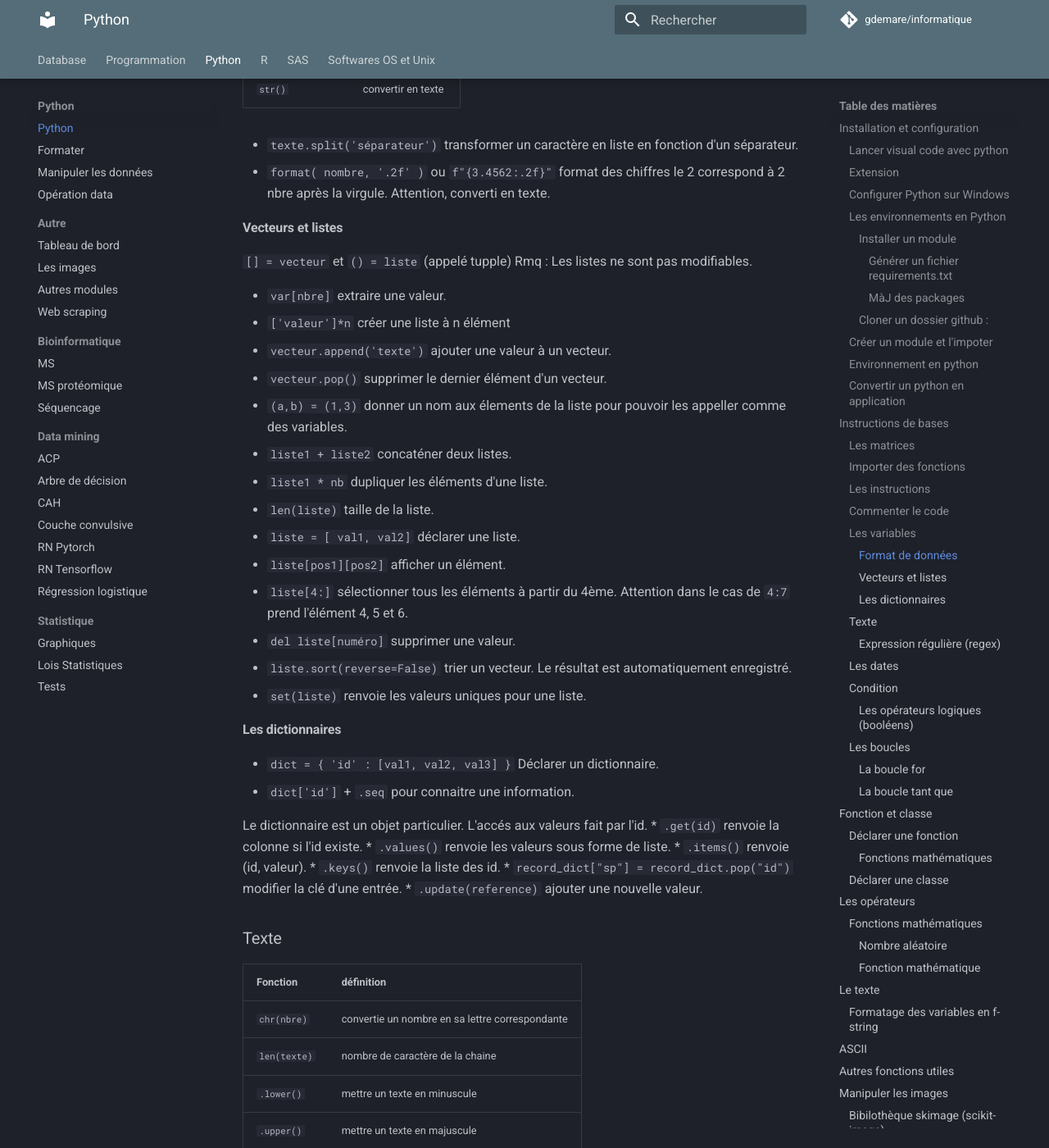
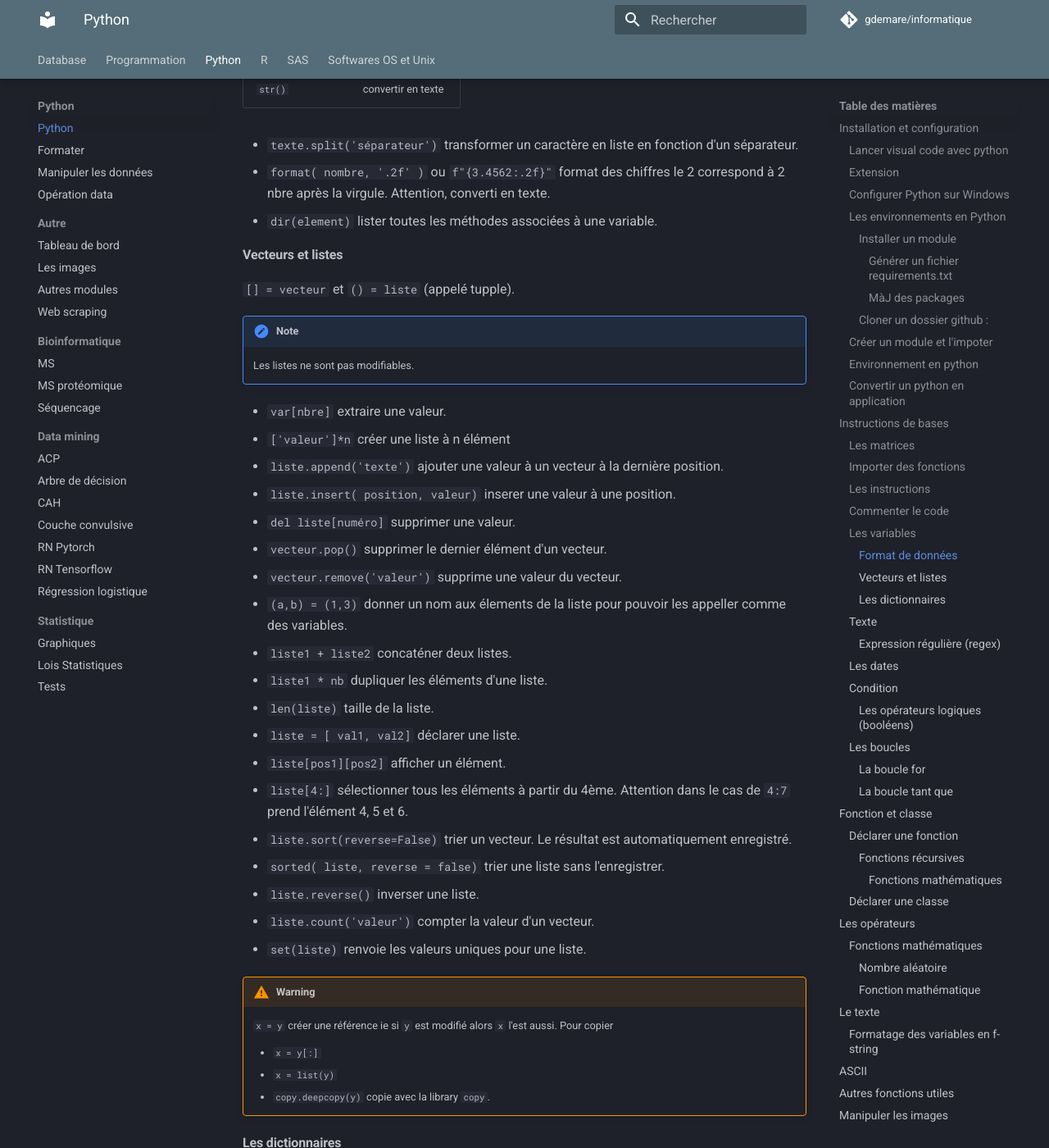
Before and after one commit to gdemare/Informatique, an MkDocs documentation site: the page built from docs/python/python_py.md, in a window 1280 px wide and 1400 px high, scrolled down 4035 px. Shown: the whole window at 82% size. Built offline with MkDocs 1.6.1 and Material for MkDocs 9.7.7, drawn with Linux system fonts in a browser that asks for light colours; comment, search, counter and statistics services are not loaded; some of the changed text lies outside the part shown.

Commit message:
Update python_py.md

````diff
--- a/docs/python/python_py.md
+++ b/docs/python/python_py.md
@@ -156,15 +156,22 @@ Fonction		| Définition
 
 * `texte.split('séparateur')` transformer un caractère en liste en fonction d'un séparateur.
 * `format( nombre, '.2f' )` ou `f"{3.4562:.2f}"` format des chiffres le 2 correspond à 2 nbre après la virgule. Attention, converti en texte.
+* `dir(element)` lister toutes les méthodes associées à une variable.
 
 #### Vecteurs et listes
 
-`[] = vecteur` et `() = liste` (appelé tupple) Rmq : Les listes ne sont pas modifiables.
+`[] = vecteur` et `() = liste` (appelé tupple).
+
+!!! note
+	Les listes ne sont pas modifiables.
 
 * `var[nbre]` extraire une valeur.
 * `['valeur']*n` créer une liste à n élément
-* `vecteur.append('texte')` ajouter une valeur à un vecteur.
+* `liste.append('texte')` ajouter une valeur à un vecteur à la dernière position.
+* `liste.insert( position, valeur)` inserer une valeur à une position.
+* `del liste[numéro]` supprimer une valeur.
 * `vecteur.pop()` supprimer le dernier élément d'un vecteur.
+* `vecteur.remove('valeur')` supprime une valeur du vecteur.
 * `(a,b) = (1,3)` donner un nom aux élements de la liste pour pouvoir les appeller comme des variables.
 * `liste1 + liste2` concaténer deux listes.
 * `liste1 * nb` dupliquer les éléments d'une liste.
@@ -172,9 +179,19 @@ Fonction		| Définition
 * `liste = [ val1, val2]` déclarer une liste.
 * `liste[pos1][pos2]` afficher un élément.
 * `liste[4:]` sélectionner tous les éléments à partir du 4ème. Attention dans le cas de `4:7` prend l'élément 4, 5 et 6.
-* `del liste[numéro]` supprimer une valeur.
 * `liste.sort(reverse=False)` trier un vecteur. Le résultat est automatiquement enregistré.
+* `sorted( liste, reverse = false)` trier une liste sans l'enregistrer.
+* `liste.reverse()` inverser une liste.
+* `liste.count('valeur')` compter la valeur d'un vecteur.
 * `set(liste)` renvoie les valeurs uniques pour une liste.
+
+!!! warning
+	`x = y` créer une référence ie si `y` est modifié alors `x` l'est aussi.
+	Pour copier
+
+	* `x = y[:]`
+	* `x = list(y)`
+	* `copy.deepcopy(y)` copie avec la library `copy`.
 
 #### Les dictionnaires
 
@@ -191,12 +208,28 @@ Le dictionnaire est un objet particulier. L'accés aux valeurs fait par l'id.
 
 ### Texte
 
-Fonction 	| définition
+* `r"texte /n"` les caractères spéciaux ne sont pas interprétés.
+
+Fonction 	| Définition
 ----------------|-----------------
 `chr(nbre)`	| convertie un nombre en sa lettre correspondante
 `len(texte)`	| nombre de caractère de la chaine
 `.lower()`	| mettre un texte en minuscule
 `.upper()`	| mettre un texte en majuscule
+`.capitalize()`		| premier lettre de chaque mot en majuscule.
+
+```
+''' texte sur
+	pluisieurs ligne
+'''
+```
+
+* `texte.find('a trouver')` renvoie la position de la première occurence (sinon -1).
+* `startwith("debut")` renvoie un booléen si la chaîne commence par début.
+* `texte.strip()` supprimer les espace en début et fin.
+* `liste.replace(ancien, nouveau)` remplacer une valeur.
+* `liste.join("sep")` joindre les éléments d'une liste.
+
 
 #### Expression régulière (regex)
 
@@ -312,6 +345,21 @@ def fonction (param1, param2=10):
 ```
 
 `=10` valeur par défaut de la variable.
+
+!!! warning
+	Les fonctions peuvent modifier des listes de type global. Il faut faire une copie avant de la donnée en argument à la fonction.
+
+#### Fonctions récursives
+
+Fonction qui s'appelle à elle-même.
+
+```
+def fct(nb):
+	if nb == 0 :
+		n == 0
+	else :
+		return nb + fct(nb)
+```
 
 ##### Fonctions mathématiques
 
@@ -460,7 +508,7 @@ Fonction 			| Définition
 `mkdir(nom)` 			| créer un dossier
 `rmdir(dossier)` 		| supprimer un dossier
 `name`				| renvoie le nom de l'os actuel
-`path.exists(chemin)` 		| existence d'un répertoire ou dossier
+`path.exists(chemin)` 		| existence d'un répertoire ou d'un fichier
 `path.basename(chemin/fichier)`	| renvoie le nom du fichier sans le chemin
 `path.isfile(fichier)` 		| vérifier l'existence d'un fichier
 
@@ -475,6 +523,12 @@ Fonction					| Définition
 Package `glob`
 
 * `glob('*.extension')` lister les fichiers.
+
+#### Sys
+
+* `sys.arv` liste des arguments donner au scipt Attention `sys.argv[0]` contient le nom du script.
+* `sys.exist("message")` ecrit un message et arrête du script.
+
 
 ### Enregistrer un fichier
 
@@ -553,7 +607,8 @@ ajouter des options :
 	* `id=identifiant` ajouter un identifiant.
 	* `klass=classe` ajouter une classe.
 
-NB : Possibilite d'inclure des boucles et des conditions à l'interieur du doc.asis
+!!! note
+	Possibilite d'inclure des boucles et des conditions à l'interieur du doc.asis
 
 ### Convertir un fichier Word en Pdf
 
````
